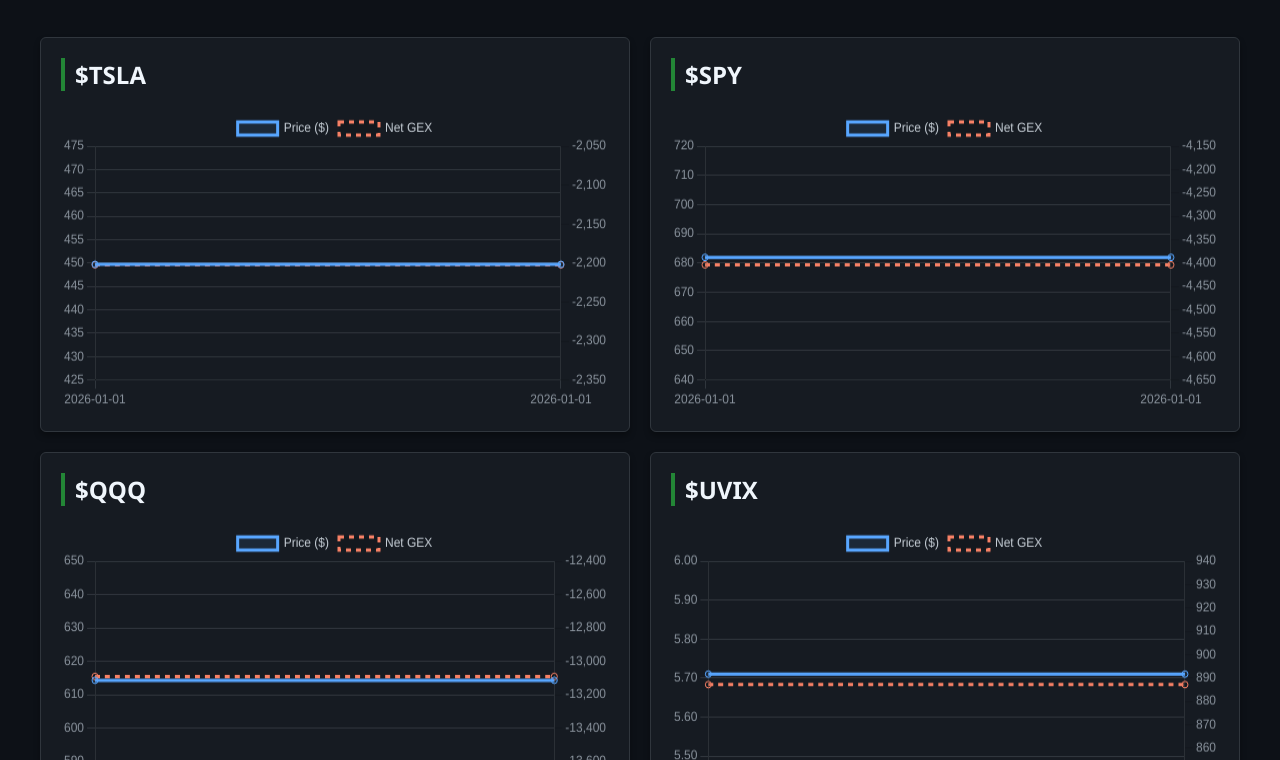
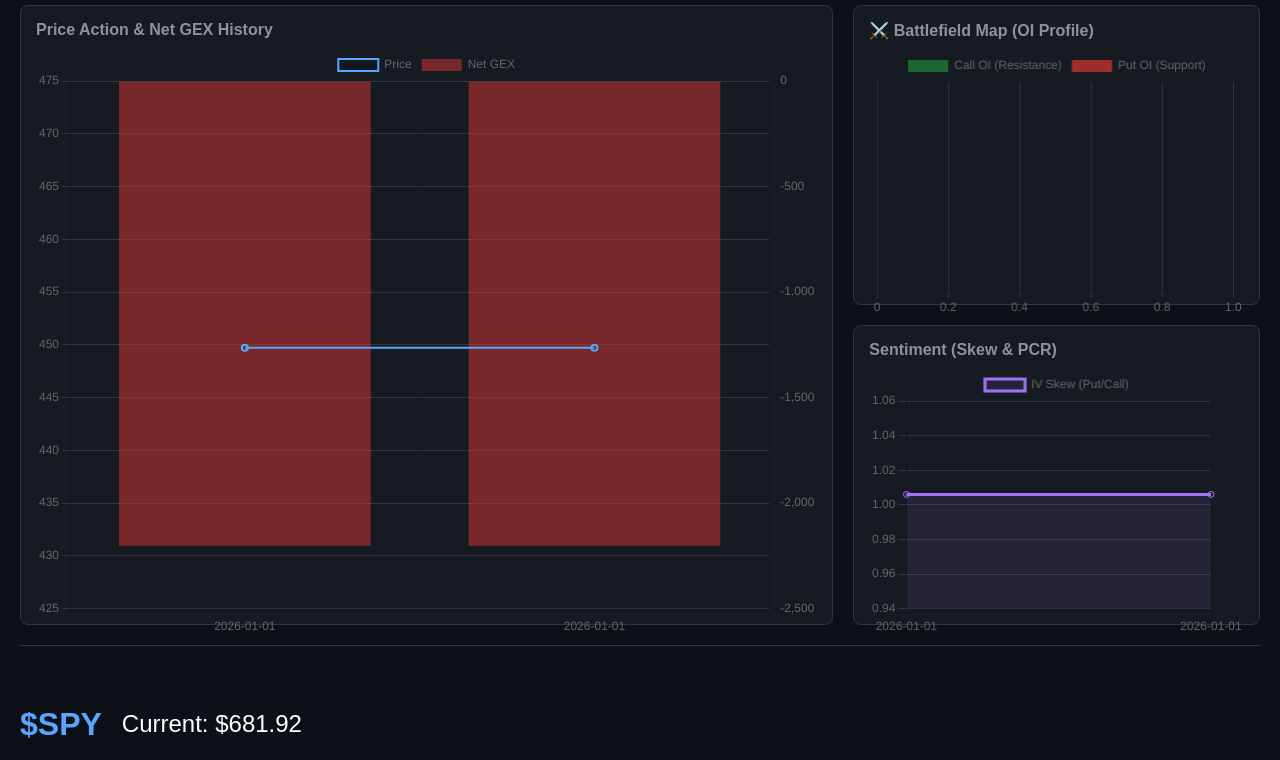
Before and after one commit to Rhartis12/Rhartis12, a plain HTML site: page index.html in a window 1280 px wide. Shown: the part 153-913 px from the top of the page. Drawn offline with nearby package versions, Linux system fonts and the light colour scheme.

Commit message:
Update index.html

```diff
--- a/index.html
+++ b/index.html
@@ -2,118 +2,157 @@
 <html lang="ko">
 <head>
     <meta charset="UTF-8">
-    <meta name="viewport" content="width=device-width, initial-scale=1.0">
-    <title>OSCC Market Dashboard</title>
+    <title>OSCC Pro Dashboard</title>
     <script src="https://cdn.jsdelivr.net/npm/chart.js"></script>
     <style>
-        body {
-            font-family: 'Segoe UI', Roboto, Helvetica, Arial, sans-serif;
-            background-color: #0d1117;
-            color: #c9d1d9;
-            margin: 0;
-            padding: 20px;
+        body { background: #0d1117; color: #c9d1d9; font-family: sans-serif; margin: 0; padding: 20px; }
+        .container { max-width: 1600px; margin: 0 auto; }
+        .ticker-section { margin-bottom: 60px; border-bottom: 1px solid #30363d; padding-bottom: 20px; }
+        .ticker-header { display: flex; align-items: center; margin-bottom: 20px; }
+        .ticker-title { font-size: 2em; color: #58a6ff; margin: 0 20px 0 0; font-weight: bold; }
+        .ticker-price { font-size: 1.5em; color: #fff; }
+
+        /* 그리드 레이아웃: 왼쪽 큰 차트, 오른쪽 작은 차트 2개 */
+        .dashboard-grid {
+            display: grid;
+            grid-template-columns: 2fr 1fr;
+            grid-template-rows: 300px 300px;
+            gap: 20px;
         }
-        .container { max-width: 1200px; margin: 0 auto; }
-        header { text-align: center; margin-bottom: 40px; border-bottom: 1px solid #30363d; padding-bottom: 20px; }
-        h1 { color: #58a6ff; margin: 0; font-size: 2.5em; }
-        p { color: #8b949e; }
-        .grid { display: grid; grid-template-columns: repeat(auto-fit, minmax(500px, 1fr)); gap: 20px; }
-        .card { background-color: #161b22; border: 1px solid #30363d; border-radius: 6px; padding: 20px; box-shadow: 0 4px 6px rgba(0,0,0,0.3); }
-        .card h2 { margin-top: 0; color: #f0f6fc; font-size: 1.5em; border-left: 4px solid #238636; padding-left: 10px; }
-        canvas { width: 100% !important; height: 300px !important; }
-        .loading { text-align: center; margin-top: 50px; font-size: 1.2em; }
+        .chart-card { background: #161b22; border: 1px solid #30363d; border-radius: 8px; padding: 15px; position: relative; }
+
+        /* 왼쪽 메인 차트는 세로로 길게 (2행 차지) */
+        .main-chart { grid-row: span 2; }
+
+        canvas { width: 100% !important; height: 100% !important; }
+        h3 { margin: 0 0 10px 0; font-size: 1em; color: #8b949e; }
     </style>
 </head>
 <body>
     <div class="container">
-        <header>
-            <h1>🚀 OSCC Alpha Dashboard</h1>
-            <p>Quantitative Option Flow & Gamma Exposure Tracker</p>
-        </header>
-
-        <div id="loading" class="loading">데이터를 불러오는 중입니다...</div>
-        <div id="charts-container" class="grid"></div>
+        <h1 style="text-align:center; color:#238636;">🚀 OSCC Strategic Command Center</h1>
+        <div id="app"></div>
     </div>
 
     <script>
-        async function loadData() {
-            try {
-                // 같은 리포지토리에 있는 JSON 파일을 읽어옵니다.
+        async function renderDashboard() {
             const response = await fetch('./dashboard_data.json');
-                if (!response.ok) throw new Error("JSON 파일을 찾을 수 없습니다.");
             const data = await response.json();
-
-                document.getElementById('loading').style.display = 'none';
-                const container = document.getElementById('charts-container');
-
-                // 종목별 데이터 그룹화
             const tickers = [...new Set(data.map(d => d.ticker))];
+            const app = document.getElementById('app');
 
             tickers.forEach(ticker => {
-                    const tickerData = data.filter(d => d.ticker === ticker);
-                    const dates = tickerData.map(d => d.timestamp);
-                    const prices = tickerData.map(d => d.price);
-                    const netGex = tickerData.map(d => d.net_gex);
+                const tData = data.filter(d => d.ticker === ticker);
+                const lastData = tData[tData.length - 1]; // 최신 데이터
 
-                    // 카드 생성
-                    const card = document.createElement('div');
-                    card.className = 'card';
-                    card.innerHTML = `
-                        <h2>$${ticker}</h2>
-                        <canvas id="chart-${ticker}"></canvas>
+                // 최신 상세 OI 구조 파싱
+                let oiData = { strikes: [], call_oi: [], put_oi: [] };
+                if (lastData.oi_structure) {
+                    try { oiData = JSON.parse(lastData.oi_structure); } catch(e) {}
+                }
+
+                // 섹션 생성
+                const section = document.createElement('div');
+                section.className = 'ticker-section';
+                section.innerHTML = `
+                    <div class="ticker-header">
+                        <div class="ticker-title">$${ticker}</div>
+                        <div class="ticker-price">Current: $${lastData.price.toFixed(2)}</div>
+                    </div>
+                    <div class="dashboard-grid">
+                        <div class="chart-card main-chart">
+                            <h3>Price Action & Net GEX History</h3>
+                            <canvas id="c1-${ticker}"></canvas>
+                        </div>
+                        <div class="chart-card">
+                            <h3>⚔️ Battlefield Map (OI Profile)</h3>
+                            <canvas id="c2-${ticker}"></canvas>
+                        </div>
+                        <div class="chart-card">
+                            <h3>Sentiment (Skew & PCR)</h3>
+                            <canvas id="c3-${ticker}"></canvas>
+                        </div>
+                    </div>
                 `;
-                    container.appendChild(card);
+                app.appendChild(section);
 
-                    // 차트 그리기
-                    const ctx = document.getElementById(`chart-${ticker}`).getContext('2d');
-                    new Chart(ctx, {
+                // --- Chart 1: Price & GEX (메인) ---
+                new Chart(document.getElementById(`c1-${ticker}`), {
                     type: 'line',
                     data: {
-                            labels: dates,
+                        labels: tData.map(d => d.timestamp),
                         datasets: [
                             {
-                                    label: 'Price ($)',
-                                    data: prices,
-                                    borderColor: '#58a6ff',
-                                    backgroundColor: 'rgba(88, 166, 255, 0.1)',
-                                    yAxisID: 'y',
-                                    tension: 0.1
+                                label: 'Price', data: tData.map(d => d.price),
+                                borderColor: '#58a6ff', borderWidth: 2, yAxisID: 'y'
                             },
                             {
-                                    label: 'Net GEX',
-                                    data: netGex,
-                                    borderColor: '#f78166',
-                                    borderDash: [5, 5],
-                                    yAxisID: 'y1',
-                                    tension: 0.1
+                                label: 'Net GEX', data: tData.map(d => d.net_gex),
+                                type: 'bar', backgroundColor: tData.map(d => d.net_gex > 0 ? 'rgba(35, 134, 54, 0.5)' : 'rgba(218, 54, 51, 0.5)'),
+                                yAxisID: 'y1'
                             }
                         ]
                     },
                     options: {
-                            responsive: true,
+                        responsive: true, maintainAspectRatio: false,
                         interaction: { mode: 'index', intersect: false },
-                            plugins: {
-                                legend: { labels: { color: '#c9d1d9' } }
-                            },
                         scales: {
-                                x: { ticks: { color: '#8b949e' }, grid: { color: '#30363d' } },
-                                y: {
-                                    type: 'linear', display: true, position: 'left',
-                                    ticks: { color: '#8b949e' }, grid: { color: '#30363d' }
-                                },
-                                y1: {
-                                    type: 'linear', display: true, position: 'right',
-                                    ticks: { color: '#8b949e' }, grid: { drawOnChartArea: false }
-                                }
+                            y: { display: true, position: 'left', grid: { color: '#30363d' } },
+                            y1: { display: true, position: 'right', grid: { drawOnChartArea: false } }
                         }
                     }
                 });
+
+                // --- Chart 2: OI Battlefield (가로 막대) ---
+                new Chart(document.getElementById(`c2-${ticker}`), {
+                    type: 'bar',
+                    data: {
+                        labels: oiData.strikes,
+                        datasets: [
+                            {
+                                label: 'Call OI (Resistance)', data: oiData.call_oi,
+                                backgroundColor: 'rgba(35, 134, 54, 0.7)', indexAxis: 'y'
+                            },
+                            {
+                                label: 'Put OI (Support)', data: oiData.put_oi,
+                                backgroundColor: 'rgba(218, 54, 51, 0.7)', indexAxis: 'y'
+                            }
+                        ]
+                    },
+                    options: {
+                        indexAxis: 'y', // 가로 막대
+                        responsive: true, maintainAspectRatio: false,
+                        scales: {
+                            x: { stacked: false, grid: { color: '#30363d' } },
+                            y: { stacked: true, grid: { display: false } } // 행사가
+                        },
+                        plugins: { legend: { position: 'top' } }
+                    }
                 });
-            } catch (error) {
-                document.getElementById('loading').innerText = "데이터 로드 실패: " + error.message;
+
+                // --- Chart 3: Sentiment (Skew) ---
+                // 과거 데이터에서 Skew가 0인(백필된) 구간은 제외하고 그리기
+                const validSkewData = tData.filter(d => d.skew !== 0);
+                new Chart(document.getElementById(`c3-${ticker}`), {
+                    type: 'line',
+                    data: {
+                        labels: validSkewData.map(d => d.timestamp),
+                        datasets: [{
+                            label: 'IV Skew (Put/Call)',
+                            data: validSkewData.map(d => d.skew),
+                            borderColor: '#a371f7',
+                            backgroundColor: 'rgba(163, 113, 247, 0.1)',
+                            fill: true
+                        }]
+                    },
+                    options: {
+                        responsive: true, maintainAspectRatio: false,
+                        scales: { y: { grid: { color: '#30363d' } } }
                     }
+                });
+            });
         }
-        loadData();
+        renderDashboard();
     </script>
 </body>
 </html>
```
Lines whose indentation alone changed are shown as unchanged.
